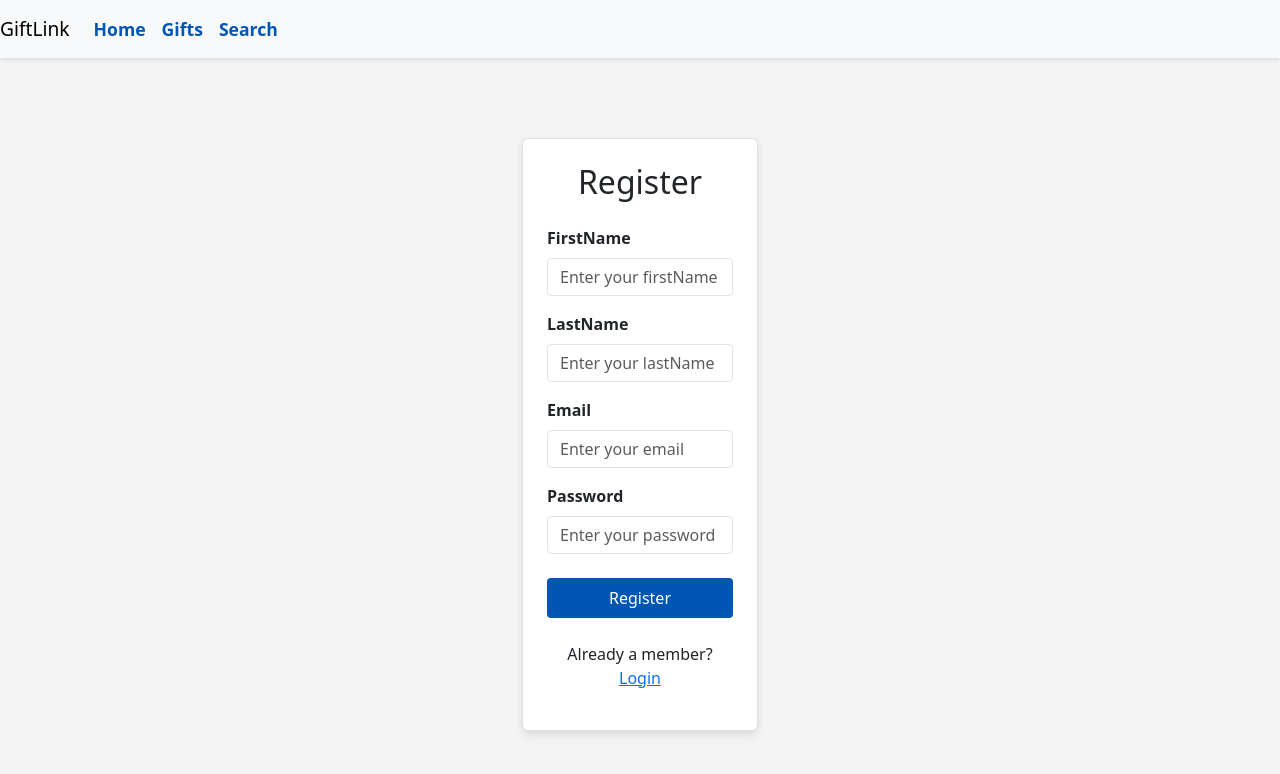
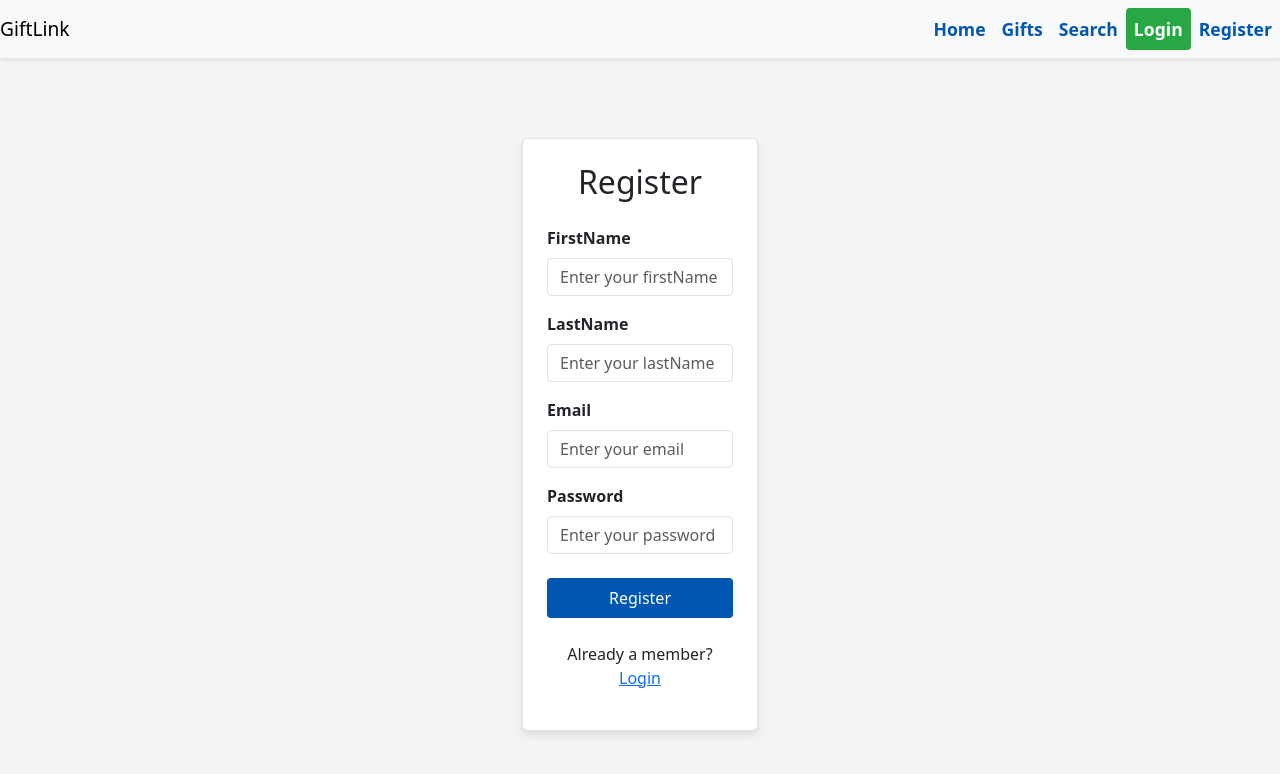
Before and after one commit to sahilsaxena3012/fullstack-capstone-project, a React (Create React App) app in the folder giftlink-frontend/: page /app/register in a window 1280 px wide. Shown: the top 774 px of the page. Built offline with nearby package versions, Linux system fonts and the light colour scheme.

Commit message:
Added Register Functionality

```diff
--- a/giftlink-frontend/src/components/Navbar/Navbar.js
+++ b/giftlink-frontend/src/components/Navbar/Navbar.js
@@ -1,30 +1,80 @@
-import React from 'react';
-import { Link } from "react-router-dom";
+import React, { useEffect } from 'react'
+import { Link, useNavigate } from 'react-router-dom'
+import {urlConfig} from '../../config';
+import { useAppContext } from '../../context/AuthContext';
 
 export default function Navbar() {
+    const { isLoggedIn, setIsLoggedIn, userName, setUserName } = useAppContext();
+
+  const navigate=useNavigate();
+    useEffect(() => {
+        const authTokenFromSession = sessionStorage.getItem('auth-token');
+        const nameFromSession = sessionStorage.getItem('name');
+        if (authTokenFromSession) {
+            if(isLoggedIn && nameFromSession) {
+              setUserName(nameFromSession);
+            } else {
+              sessionStorage.removeItem('auth-token');
+              sessionStorage.removeItem('name');
+              sessionStorage.removeItem('email');
+              setIsLoggedIn(false);
+            }
+        }
+    },[isLoggedIn, setIsLoggedIn, setUserName])
+    const handleLogout=()=>{
+        sessionStorage.removeItem('auth-token');
+        sessionStorage.removeItem('name');
+        sessionStorage.removeItem('email');
+        setIsLoggedIn(false);
+        navigate(`/app`);
+
+    }
+    const profileSecton=()=>{
+      navigate(`/app/profile`);
+    }
     return (
-        <nav className="navbar navbar-expand-lg navbar-light bg-light">
-            <a className="navbar-brand" href="/">GiftLink</a>
+        <>
+            <nav className="navbar navbar-expand-lg navbar-light bg-light" id='navbar_container'>
+        <a className="navbar-brand" href={`${urlConfig.backendUrl}/app`}>GiftLink</a>
 
-            <div className="collapse navbar-collapse" id="navbarNav">
-                <ul className="navbar-nav">
+        <button className="navbar-toggler" type="button" data-toggle="collapse" data-target="#navbarNav" aria-controls="navbarNav" aria-expanded="false" aria-label="Toggle navigation">
+          <span className="navbar-toggler-icon"></span>
+        </button>
 
-                    <li className="nav-item">
-                        <a className="nav-link" href="/home.html">Home</a>
-                    </li>
+        <div className="collapse navbar-collapse justify-content-end" id="navbarNav">
+          <ul className="navbar-nav">
+            <li className="nav-item">
+              <a className="nav-link" href="/home.html">Home</a> {/* Link to home.html */}
+            </li>
+            <li className="nav-item">
+              <Link className="nav-link" to="/app">Gifts</Link> {/* Updated Link */}
+            </li>
+            <li className="nav-item">
+              <Link className="nav-link" to="/app/search">Search</Link>
+            </li>
+            <ul className="navbar-nav ml-auto">
+            {isLoggedIn ? (
+                                    <>
+                                    <li className="nav-item"> <span className="nav-link" style={{color: "black", cursor:"pointer"}} onClick={profileSecton}>Welcome, {userName}</span> </li>
+                                    <li className="nav-item"><button className="nav-link login-btn" onClick={handleLogout}>Logout</button></li>
+                                    </>
+                                    )  : (
+                                    <>
+                                        <li className="nav-item">
 
-                    <li className="nav-item">
-                        <a className="nav-link" href="/app">Gifts</a>
-                    </li>
+                                        <Link className="nav-link login-btn" to="/app/login">Login</Link>
+                                        </li>
+                                        <li className="nav-item">
+                                        <Link className="nav-link register-btn" to="/app/register">Register</Link>
+                                        </li>
+                                    </>
+                                )
 
-                    <li className="nav-item">
-                        <Link className="nav-link" to="/app/search">
-                            Search
-                        </Link>
-                    </li>
-
-                </ul>
-            </div>
-        </nav>
-    );
+                                }
+            </ul>
+          </ul>
+        </div>
+      </nav>
+        </>
+    )
 }
--- a/giftlink-frontend/src/components/RegisterPage/RegisterPage.js
+++ b/giftlink-frontend/src/components/RegisterPage/RegisterPage.js
@@ -1,4 +1,12 @@
 import React, { useState } from 'react';
+//Step 1 - Task 1
+import {urlConfig} from '../../config';
+
+//Step 1 - Task 2
+import { useAppContext } from '../../context/AuthContext';
+
+//Step 1 - Task 3
+import { useNavigate } from 'react-router-dom';
 
 import './RegisterPage.css';
 
@@ -8,8 +16,49 @@
     const [email, setEmail] = useState('');
     const [password, setPassword] = useState('');
 
+    //Step 1 - Task 4
+     const [showerr, setShowerr] = useState('');
+
+    //Step 1 - Task 5
+    const navigate = useNavigate();
+    const { setIsLoggedIn } = useAppContext();
+
     const handleRegister = async () => {
-        console.log("Register invoked")
+        const response = await fetch(`${urlConfig.backendUrl}/api/auth/register`, {
+            //Step 1 - Task 6
+            method: 'POST',
+            //Step 1 - Task 7
+            headers: {
+                'content-type': 'application/json',
+            },
+            //Step 1 - Task 8
+            body: JSON.stringify({
+                firstName: firstName,
+                lastName: lastName,
+                email: email,
+                password: password
+            })
+        });
+
+        //Step 2 - Task 1
+        const json = await response.json();
+        console.log('json data', json);
+        console.log('er', json.error);
+
+        //Step 2 - Task 2
+        if (json.authtoken) {
+            sessionStorage.setItem('auth-token', json.authtoken);
+            sessionStorage.setItem('name', firstName);
+            sessionStorage.setItem('email', json.email);
+        //Step 2 - Task 3
+            setIsLoggedIn(true);
+        //Step 2 - Task 4
+            navigate('/app');
+        }
+        if (json.error) {
+        //Step 2 - Task 5
+            setShowerr(json.error);
+        }
     }
 
     return (
@@ -55,6 +104,9 @@
                                 value={email}
                                 onChange={(e) => setEmail(e.target.value)}
                             />
+                        {/* Step 2 - Task 6*/}
+
+                                <div className="text-danger">{showerr}</div>
                         </div>
 
                         <div className="mb-4">
```
Lines whose indentation alone changed are shown as unchanged.
